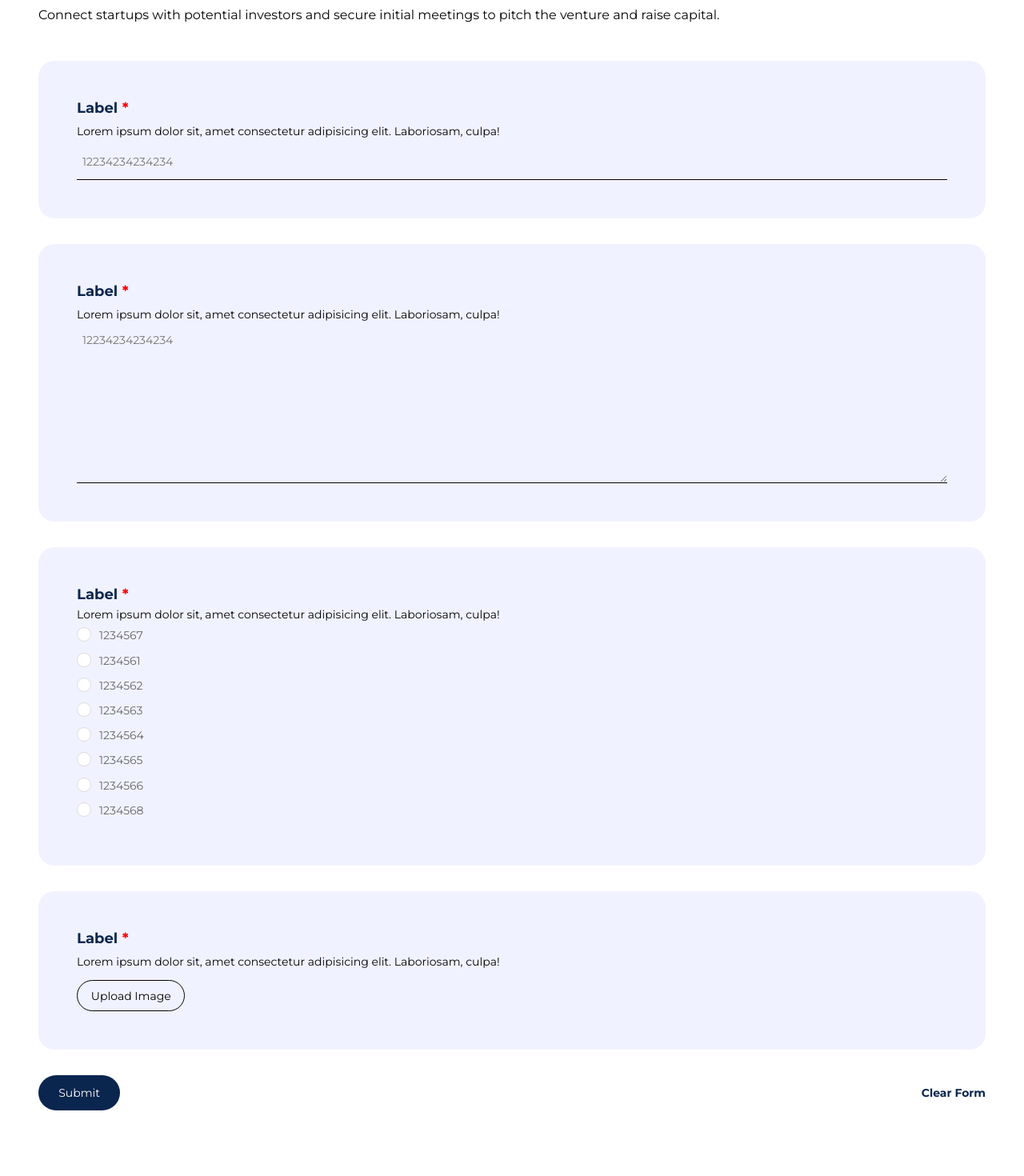
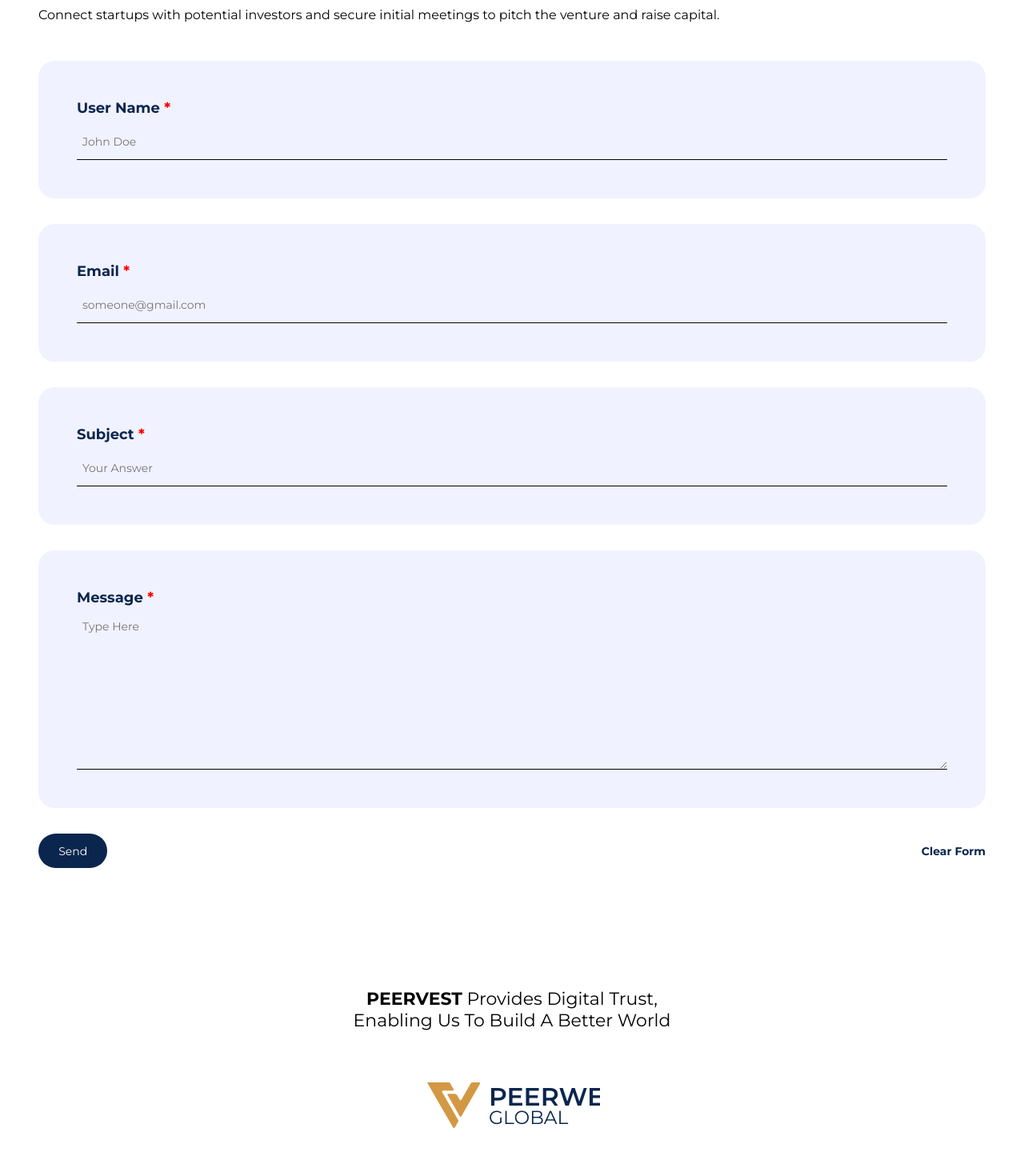
Before and after one commit to abrarkhalidofficial/Peervest, a React (Create React App) app: page /contact in a window 1280 px wide. Shown: the part 780-2250 px from the top of the page at 80% size. Built offline with nearby package versions, Linux system fonts and the light colour scheme.

Commit message:
contact us screen done

```diff
--- a/src/Screens/ContactScreen.js
+++ b/src/Screens/ContactScreen.js
@@ -8,32 +8,6 @@ import InputRadio from "../Components/InputRadio";
 import InputFile from "../Components/InputFile";
 
 export default function ContactScreen() {
-  const options = [
-    {
-      label: "1234567",
-    },
-    {
-      label: "1234561",
-    },
-    {
-      label: "1234562",
-    },
-    {
-      label: "1234563",
-    },
-    {
-      label: "1234564",
-    },
-    {
-      label: "1234565",
-    },
-    {
-      label: "1234566",
-    },
-    {
-      label: "1234568",
-    },
-  ];
   return (
     <>
       <Header />
@@ -63,46 +37,39 @@ export default function ContactScreen() {
         </div>
         <div className="container">
           <div className="start__up__container">
-            <div className="start__up__container__heading">
-              Start-up Registeration Form
-            </div>
+            <div className="start__up__container__heading">Contact Us</div>
             <div className="start__up__container__info">
               Connect startups with potential investors and secure initial
               meetings to pitch the venture and raise capital.
             </div>
             <form action="" className="start__up__container__form">
               <InputField
-                placeholder="12234234234234"
-                label="label"
-                description="Lorem ipsum dolor sit, amet consectetur adipisicing elit. Laboriosam, culpa!"
+                placeholder="John Doe"
+                label="User Name"
+                required={true}
+              />
+              <InputField
+                placeholder="someone@gmail.com"
+                label="Email"
+                required={true}
+              />
+              <InputField
+                placeholder="Your Answer"
+                label="Subject"
                 required={true}
               />
               <InputTextArea
-                placeholder="12234234234234"
-                label="label"
-                description="Lorem ipsum dolor sit, amet consectetur adipisicing elit. Laboriosam, culpa!"
-                required={true}
-              />
-              <InputRadio
-                options={options}
-                placeholder="12234234234234"
-                label="label"
-                description="Lorem ipsum dolor sit, amet consectetur adipisicing elit. Laboriosam, culpa!"
+                placeholder="Type Here"
+                label="Message"
                 required={true}
               />
 
-              <InputFile
-                placeholder="12234234234234"
-                label="label"
-                description="Lorem ipsum dolor sit, amet consectetur adipisicing elit. Laboriosam, culpa!"
-                required={true}
-              />
               <div className="start__up__container__form__row">
                 <button
                   type="submit"
                   className="start__up__container__form__button"
                 >
-                  Submit
+                  Send
                 </button>
                 <button
                   type="reset"
```
